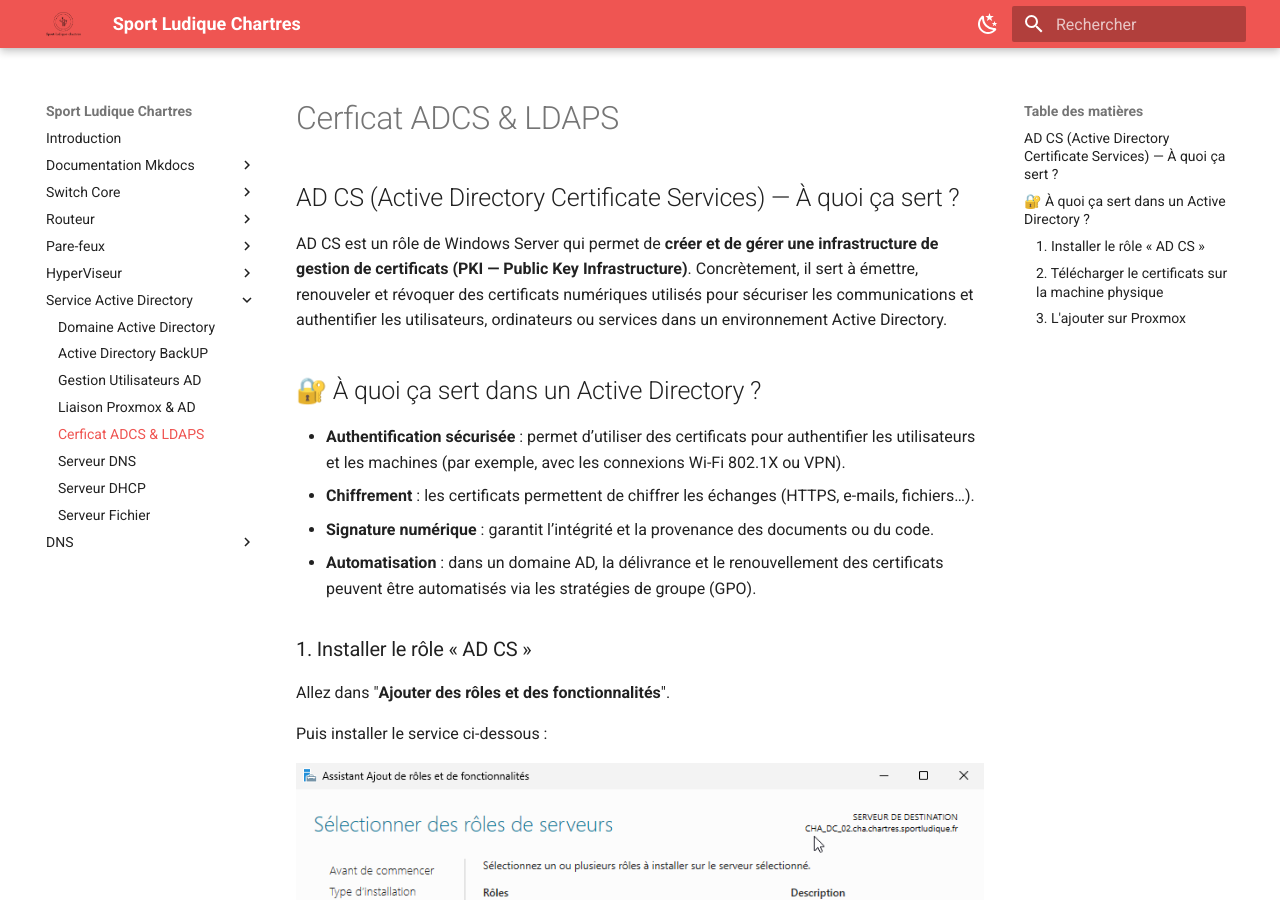
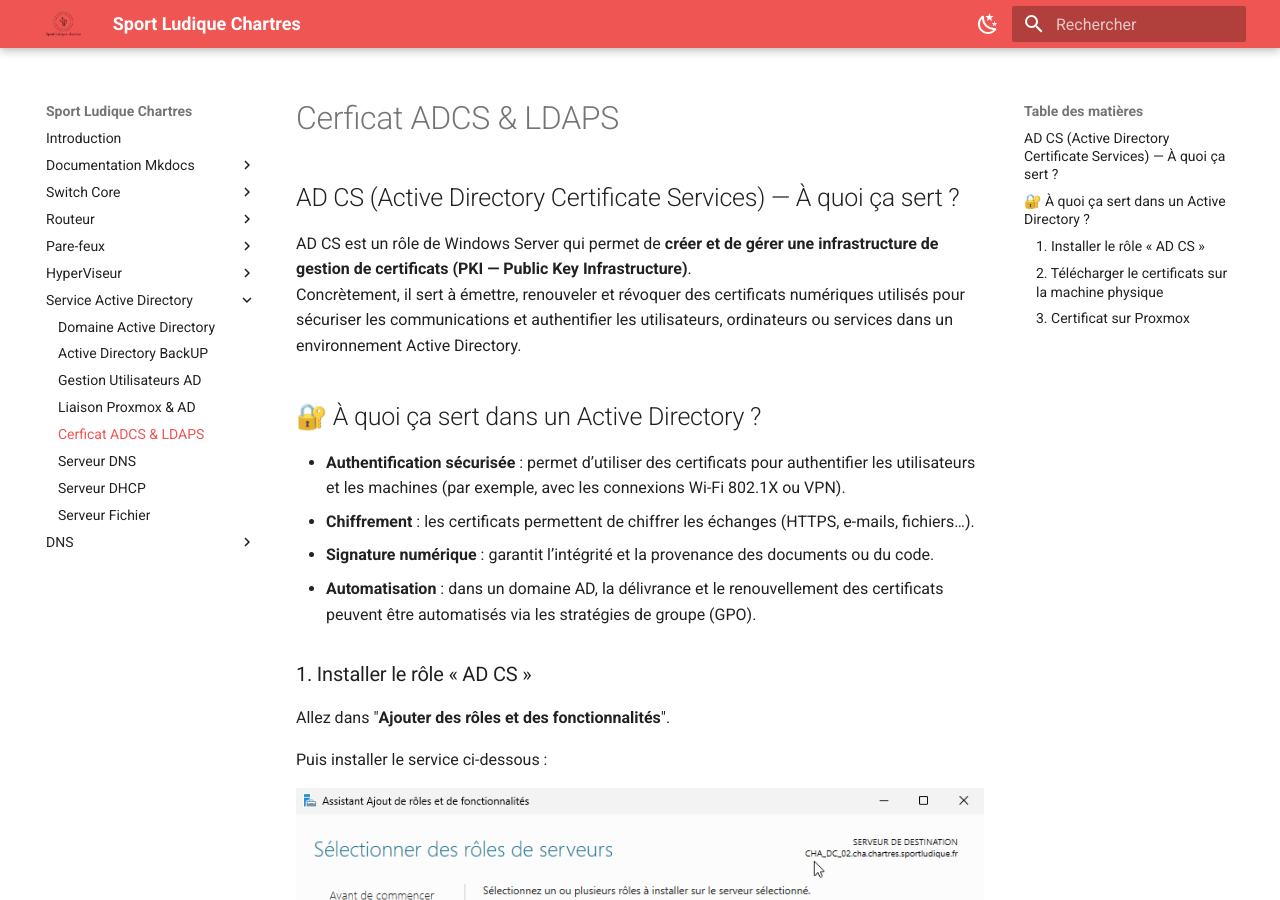
Before and after one commit to Sym-0ne/sport-ludique-Chartres, an MkDocs documentation site: the page built from docs/Service AD/adcs.md, in a window 1280 px wide and 900 px high. Built offline with MkDocs 1.6.1 and Material for MkDocs 9.7.7, drawn with Linux system fonts in a browser that asks for light colours; some of the changed text lies outside the part shown.

Commit message:
modif doc

```diff
--- a/docs/Service AD/adcs.md
+++ b/docs/Service AD/adcs.md
@@ -1,6 +1,6 @@
 ## AD CS (Active Directory Certificate Services) — À quoi ça sert ?
 
- AD CS est un rôle de Windows Server qui permet de **créer et de gérer une infrastructure de gestion de certificats (PKI — Public Key Infrastructure)**.
+ AD CS est un rôle de Windows Server qui permet de **créer et de gérer une infrastructure de gestion de certificats (PKI — Public Key Infrastructure)**.<br>
  Concrètement, il sert à émettre, renouveler et révoquer des certificats numériques utilisés pour sécuriser les communications et authentifier les utilisateurs, ordinateurs ou services dans un environnement Active Directory.
 
 ## 🔐 À quoi ça sert dans un Active Directory ?
@@ -36,6 +36,6 @@
 
 Enfin cliquer sur **Copier dans un fichier** et suivre l'assistant d'exportation pour télécharger le fichier sur votre machine physique.
 
-### 3. L'ajouter sur Proxmox
+### 3. Certificat sur Proxmox
 
-Pour l'ajouter sur le Proxmox aller voir la documentation suivante à l'étape 3 : [LDAPS sur Proxmox](https://sym-0ne.github.io/sport-ludique-Chartres/Hyperviseur/ldaps-prox/)
+Afin de mettre en place le certificat sur Proxmox, allez voir la documentation suivante : [LDAPS sur Proxmox](https://sym-0ne.github.io/sport-ludique-Chartres/Hyperviseur/ldaps-prox/)
```
